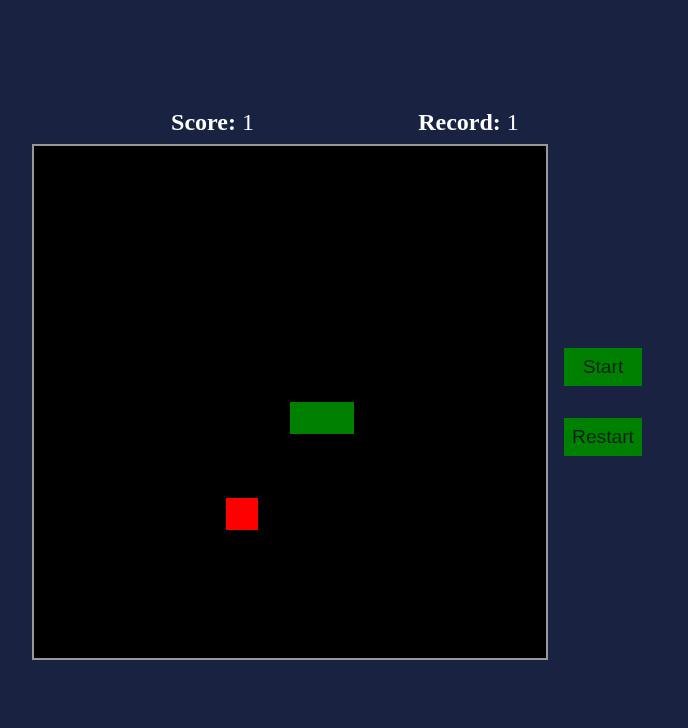
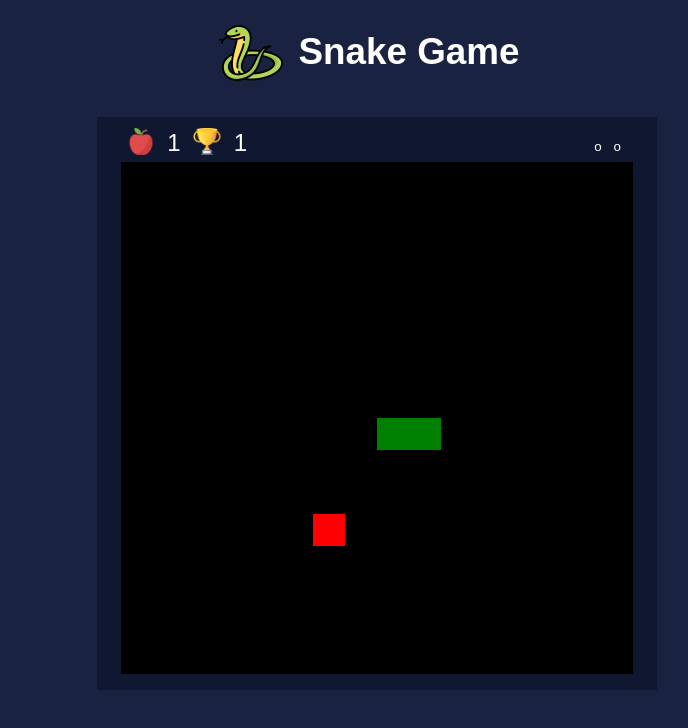
Before and after one commit to evehste/snake_game, a plain HTML site: page index.html in a window 1280 px wide. Shown: the whole page, without its empty margins (263-951 px from the left). Drawn offline with Linux system fonts and the light colour scheme; a web font is replaced by a local one.

Commit message:
Melhoria de interface
- Organizando o código e melhorando a interface

```diff
--- a/css/style.css
+++ b/css/style.css
@@ -1,53 +1,80 @@
+*{
+    font-family: 'Coda Caption', sans-serif;
+}
+
 body{
-    height: 95vh;
-    width: 95vw;
+    background-color: rgb(25, 34, 65);
     display: flex;
     flex-direction: column;
+    align-items: center;
+}
+
+.titlePage{
+    display: flex;
     justify-content: center;
     align-items: center;
-    background-color:rgb(25, 34, 65);
+    width: 100%;
+    height: 4rem;
+    margin-top: 1.3rem;
+    margin-bottom: 1rem;
 }
 
-.header{
-    display: flex;
-    justify-content: space-around;
-    width: 512px;
+.titlePage .titlePage__img{
+    height: 100%;
 }
 
-.header .header__text {
+.titlePage .titlePage__text{
+    padding: 1rem;
     color: #fff;
-    font-size: 1.5rem;
-    font-weight: bold;
-    padding: 0.6rem;
-}
-
-.header .header__text > span{
-    font-weight: normal;
+    font-size: 2.3rem;
 }
 
 .container{
     display: flex;
     align-items: center;
+    justify-content: center;
+    flex-direction: column;
+    width: 560px;
+    background-color: #101831;
+    padding-bottom: 1rem;
+    margin-top: 1rem;
 }
 
-.container .canvas{
-    border: 2px solid rgb(152, 152, 152);
+.itens{
+    display: flex;
+    height: 2rem;
+    width: calc(100% - 60px);
+    padding: 0.4rem;
+    justify-content: space-between;
 }
 
-.container .controls{
+
+.score{
     display: flex;
-    flex-direction: column;
+    align-items: flex-end;
+    width: 30%;
 }
 
-.controls .controls__control{
-    font-size: 1.2rem;
-    padding: 0.5rem;
-    margin: 1rem;
-    color: rgb(4, 38, 17);
-    background-color: green;
-    border: none;
+.score .score__icon{
+    height: 86%;
 }
-.controls .controls__control:hover{
-    background-color: rgb(1, 113, 1);
-    cursor: pointer;
+
+.score .score__text{
+    color: #fff;
+    padding-left: 0.8rem;
+    padding-right: 0.8rem;
+    font-size: 1.5rem;
 }
+
+
+
+.controls{
+    display: flex;
+    align-items: flex-end;
+}
+
+.controls .controls__button{
+    background: transparent;
+    border: navajowhite;
+    color: #fff;
+}
--- a/index.html
+++ b/index.html
@@ -7,22 +7,39 @@
     <link rel="stylesheet" href="./css/reset.css">
     <link rel="stylesheet" href="./css/style.css">
     <title>Snake Game</title>
+    <link rel="shortcut icon" href="./imgs/snake.ico" >
+    <link rel="preconnect" href="https://fonts.gstatic.com">
+    <link href="https://fonts.googleapis.com/css2?family=Coda+Caption:wght@800&display=swap" rel="stylesheet">
 </head>
 <body>
     <audio id="sound-up"><source  src="" type="audio/wav"></audio>
 
-    <header class="header">
-        <p class="header__text">Score: <span id="score">0</span> </p>
-        <p class="header__text">Record: <span id="scoreRecord">0</span> </p>
+    <header class="titlePage">
+        <img class="titlePage__img" src="./imgs/snake.png" alt="">
+        <h1 class="titlePage__text">Snake Game</h1>
     </header>
 
 
+
+
     <section class="container">
+        <div class="itens">
+            <div class="score">
+               <img class="score__icon" src="./imgs/apple.png" alt="">
+                <span class="score__text" id="score">0</span>
+                <img class="score__icon" src="./imgs/trofeu.png" alt="">
+                <span class="score__text"  id="scoreRecord">0</span>
+            </div>
+
+            <div class="controls">
+                <button class="controls__button">o</button> <!-- reiniciar -->
+                <button class="controls__button">o</button> <!-- volume -->
+            </div>
+
+        </div>
+
         <canvas class="canvas" id="snake" width="512" height="512"></canvas>
-        <div class="controls">
-            <button class="controls__control">Start</button>
-            <button class="controls__control">Restart</button>
-        </div>
+
     </section>
 
 
--- a/main.js
+++ b/main.js
@@ -24,8 +24,10 @@ let food ={
     y: Math.floor(Math.random() * 15 + 1) * box
 }
 
+
+
 function criarBG(){
-    context.fillStyle = "black";
+    context.fillStyle = "#000";
     context.fillRect(0, 0, 16 * box, 16 * box); //desenha o retângulo usando x e y e a largura e altura setadas
 }
 
```
Also changed, not shown: imgs/apple.png (added), imgs/fundo.jpeg (added), imgs/snake.ico (added), imgs/snake.png (added), imgs/trofeu.png (added), 2 other files.
